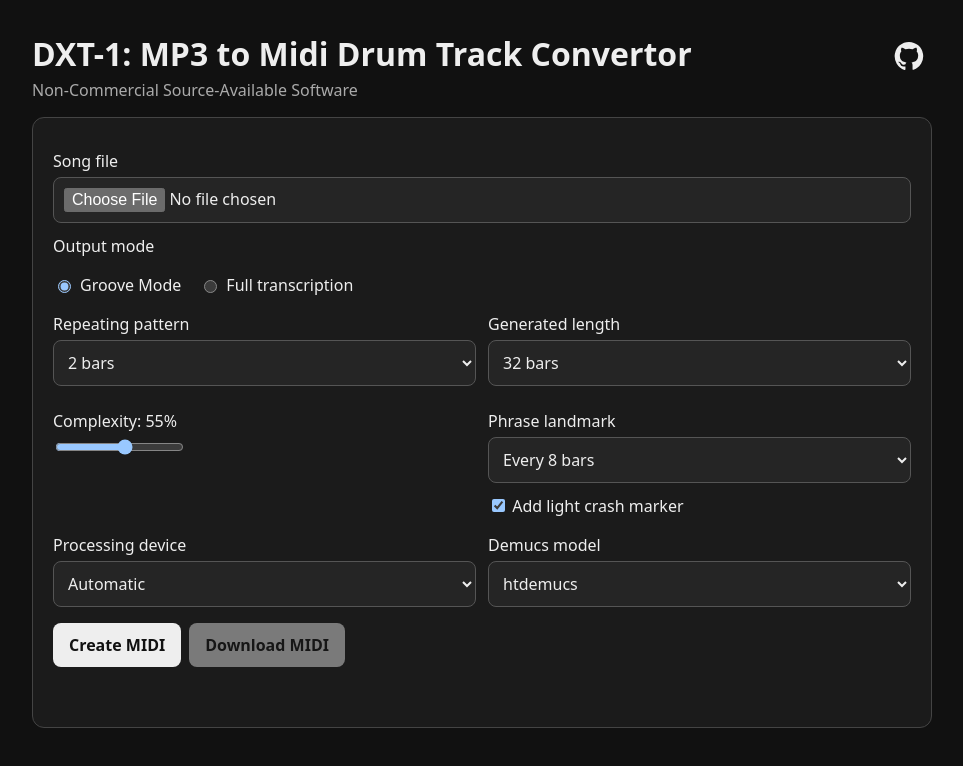
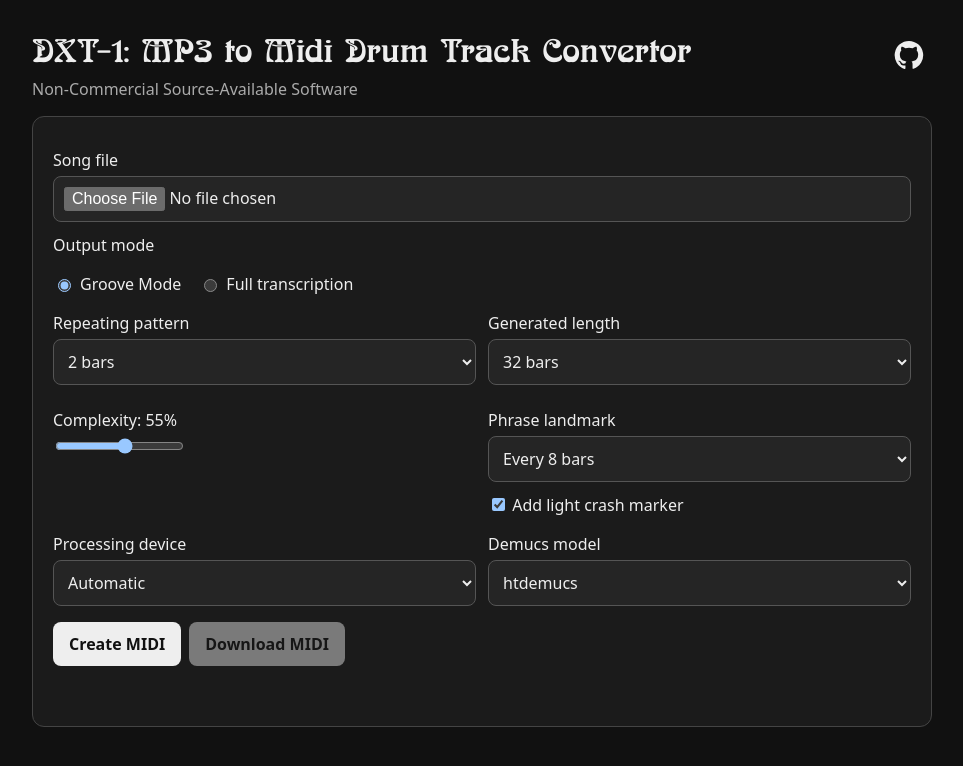
Before and after one commit to topherPedersen/DXT-1, a plain HTML site: page static/index.html in a window 1280 px wide. Shown: the whole page, without its empty margins (158-1121 px from the left). Drawn offline with Linux system fonts and the light colour scheme.

Commit message:
change heading font

```diff
--- a/static/index.html
+++ b/static/index.html
@@ -6,12 +6,19 @@
   <title>DXT-1: MP3 to Midi Drum Track Convertor</title>
   <script src="https://cdn.jsdelivr.net/npm/@tonejs/midi@2.0.28/build/Midi.js"></script>
   <style>
+    @font-face {
+      font-family: "Boecklins Universe";
+      src: url("/static/fonts/boecklins-universe.regular.ttf") format("truetype");
+      font-style: normal;
+      font-weight: 400;
+      font-display: swap;
+    }
     :root { color-scheme: dark; font-family: system-ui, sans-serif; }
     body { margin: 0; background: #111; color: #eee; }
     main { width: min(900px, calc(100% - 32px)); margin: 32px auto; }
     .page-header { display:flex; align-items:center; justify-content:space-between; gap:16px; }
     .panel { background:#1b1b1b; border:1px solid #444; border-radius:12px; padding:20px; margin:16px 0; }
-    h1 { margin:0 0 4px; }
+    h1 { margin:0 0 4px; font-family:"Boecklins Universe", fantasy; font-weight:400; }
     .github-link { color:#eee; display:flex; flex:0 0 auto; padding:8px; border-radius:50%; }
     .github-link:hover, .github-link:focus-visible { background:#2b2b2b; outline:2px solid #aaa; outline-offset:2px; }
     .github-link svg { width:30px; height:30px; fill:currentColor; }
```
Also changed, not shown: static/fonts/boecklins-universe.regular.ttf (added).
